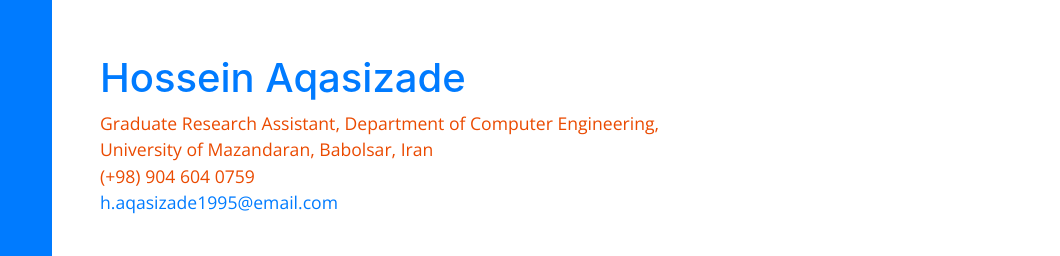
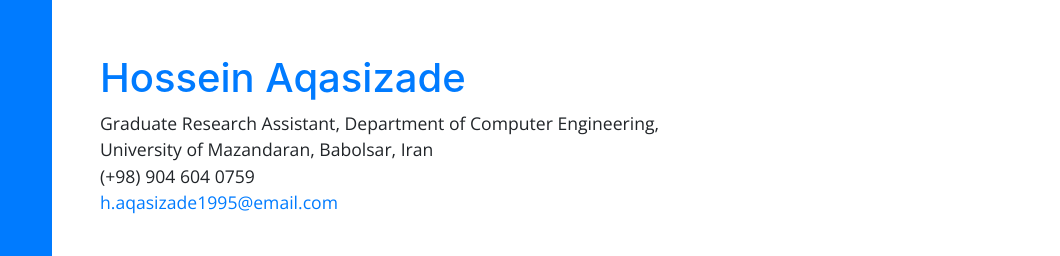
Before and after one commit to aqasiz/aqasiz.github.io, a website with bundled scripts: page index.html in a window 1280 px wide. Shown: the part 113-369 px from the top of the page, 220-1280 px from the left. Built offline with nearby package versions, Linux system fonts and the light colour scheme; a web font is replaced by a local one.

Commit message:
Update index.html

```diff
--- a/index.html
+++ b/index.html
@@ -80,7 +80,7 @@
       <section class="resume-section p-3 p-lg-5 d-flex d-column" id="about">
         <div class="my-auto">
           <h1 class="text-primary">Hossein Aqasizade</h1>
-          <div class="subheading mb-5" style="color: #ea4a00;">Graduate Research Assistant, Department of Computer Engineering,<br>
+          <div class="subheading mb-5">Graduate Research Assistant, Department of Computer Engineering,<br>
             University of Mazandaran, Babolsar, Iran
             <br>(+98) 904 604 0759<br><a href="mailto:h.aqasizade1995@email.com">h.aqasizade1995@email.com</a>
           </div>
```
